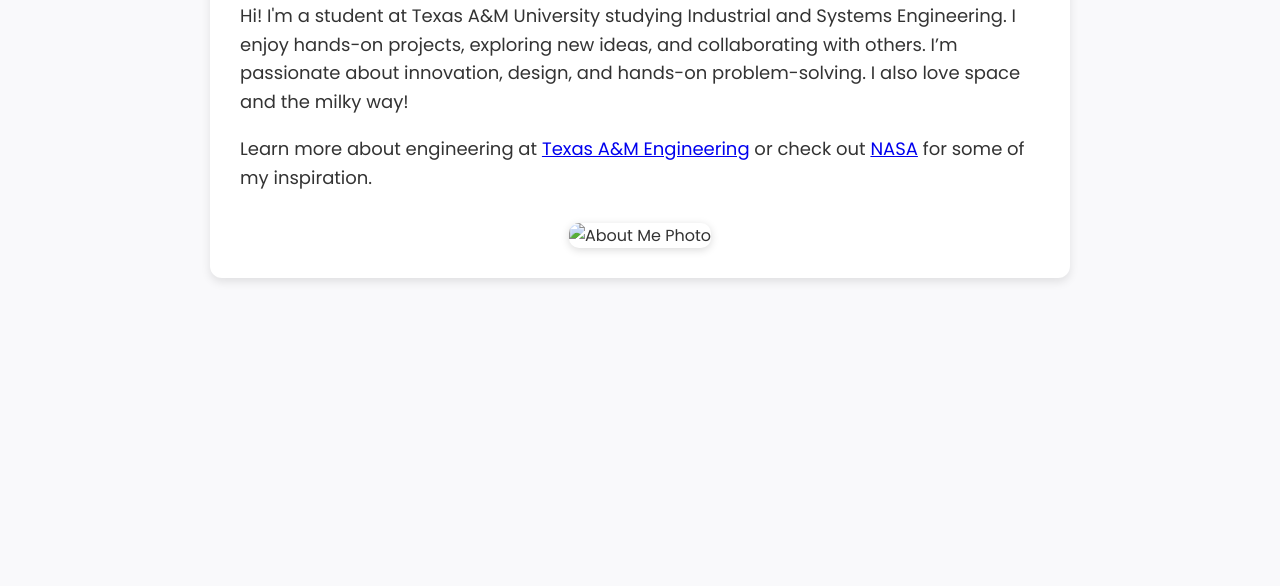
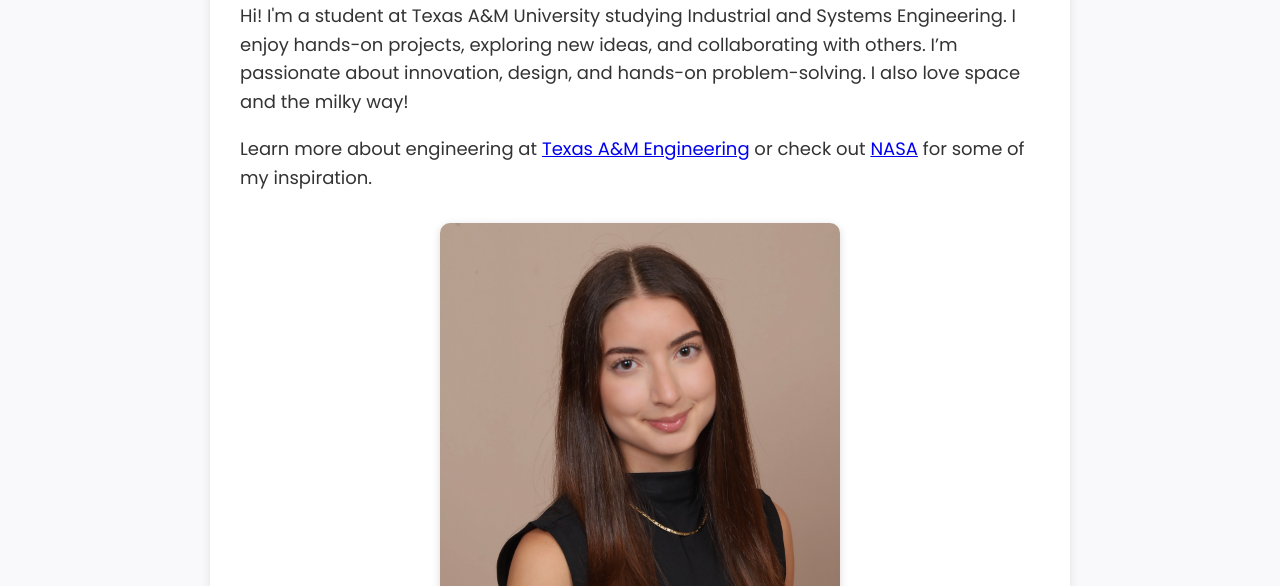
Before and after one commit to mirandamartin1234/mirandamartin, a plain HTML site: page index.html in a window 1280 px wide. Shown: the part 214-800 px from the top of the page. Drawn offline with Linux system fonts and the light colour scheme.

Commit message:
Update index.html

```diff
--- a/index.html
+++ b/index.html
@@ -82,7 +82,7 @@
   </p>
 
   <div class="image-container">
-    <img src="IMG_83952.jpg" alt="About Me Photo">
+    <img src="IMG_8395 2.jpg" alt="About Me Photo">
   </div>
 </div>
 
```
